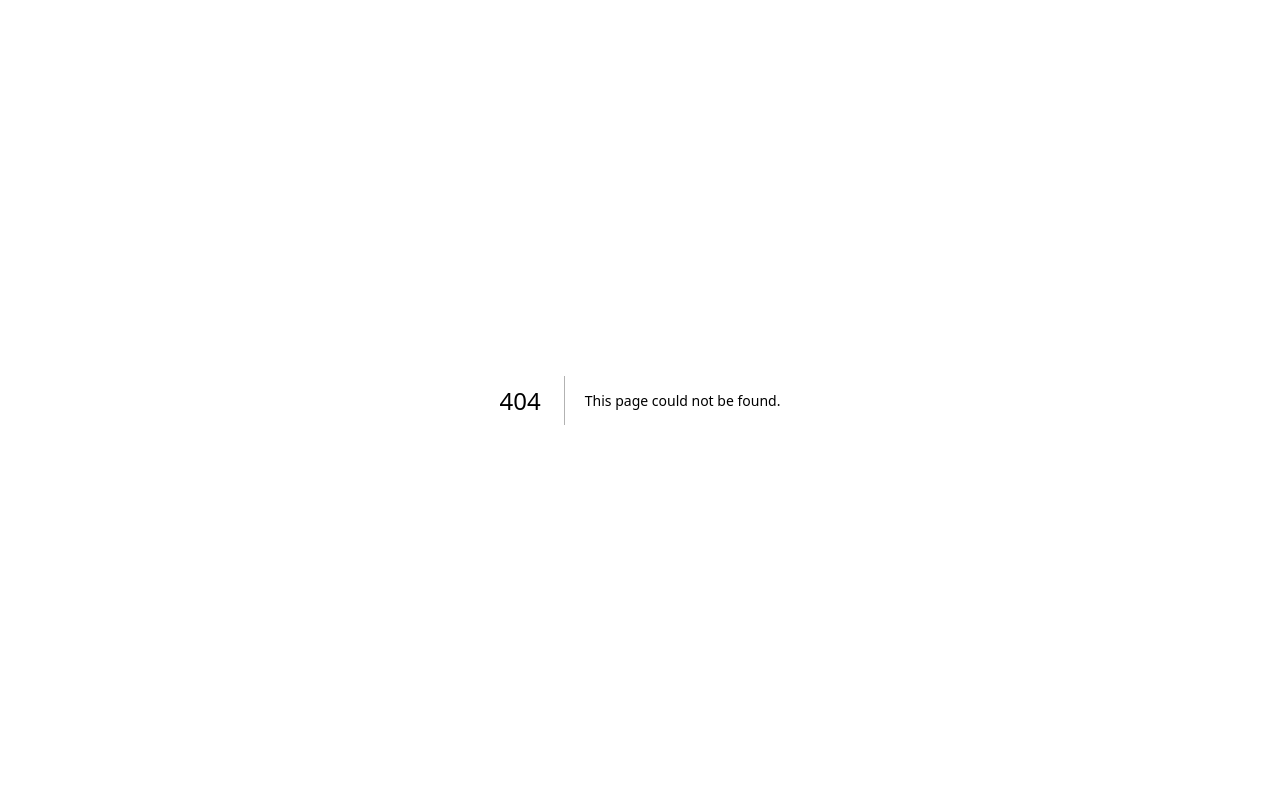
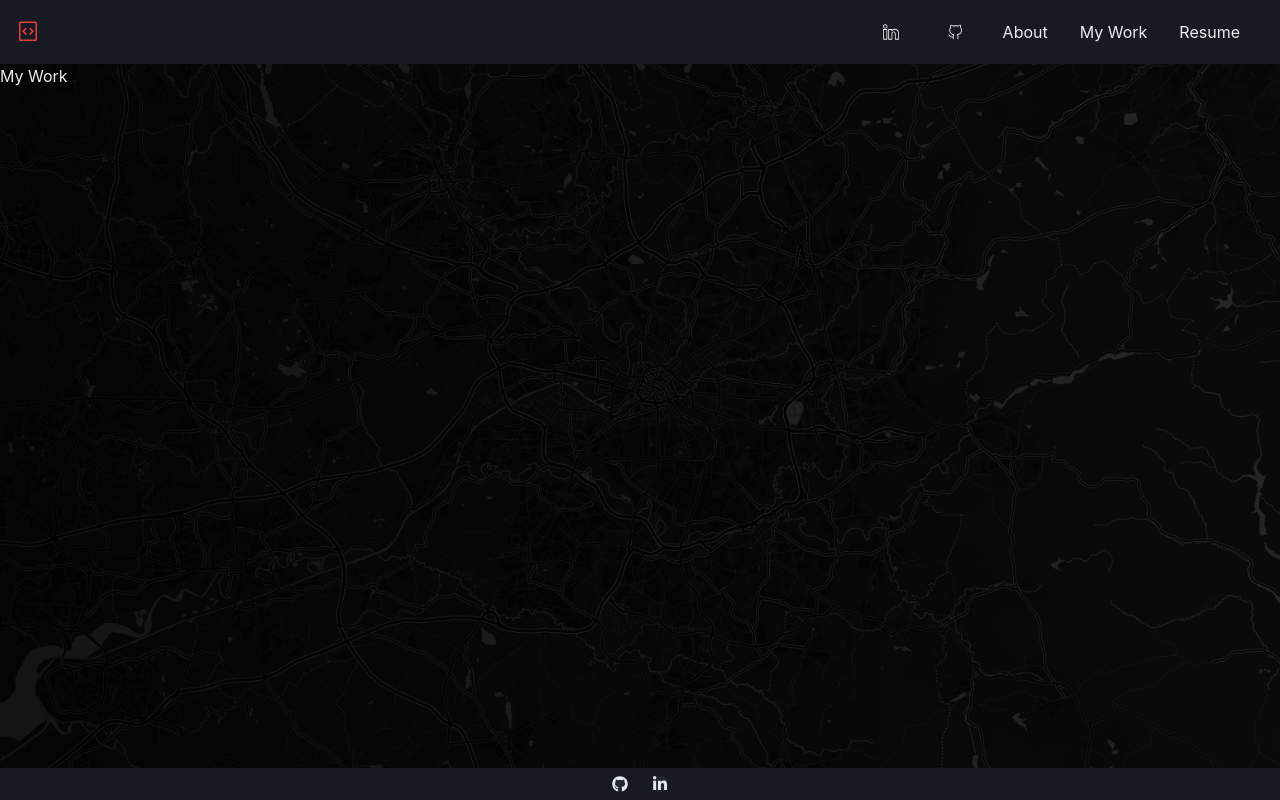
Before and after one commit to lm93547/LM, a Next.js app: page /work in a window 1280 px wide. Before the commit this address had no page. Built offline with nearby package versions, Linux system fonts and the light colour scheme.

Commit message:
Add placeholder page for my work

```diff
--- /dev/null
+++ b/pages/work.tsx
@@ -0,0 +1,13 @@
+import { Flex } from "@chakra-ui/react";
+import Layout from "../src/components/Layout";
+
+
+export default function Work(){
+    return (
+        <Layout>
+            <Flex h="full" >
+                My Work
+            </Flex>
+        </Layout>
+    )
+}
```
